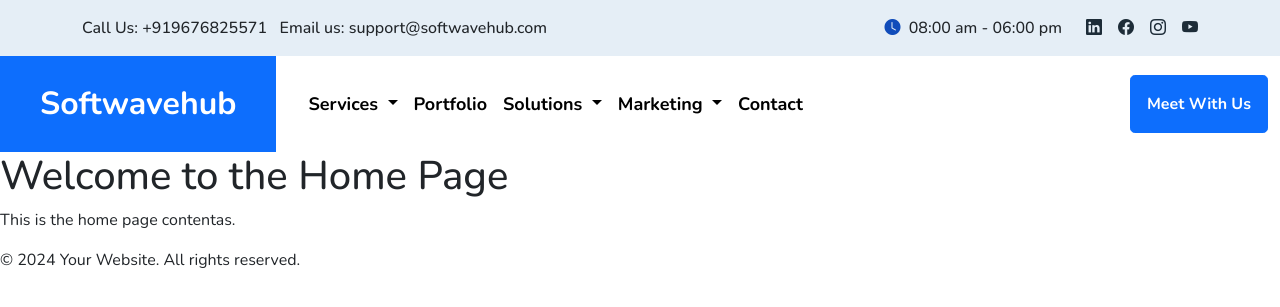
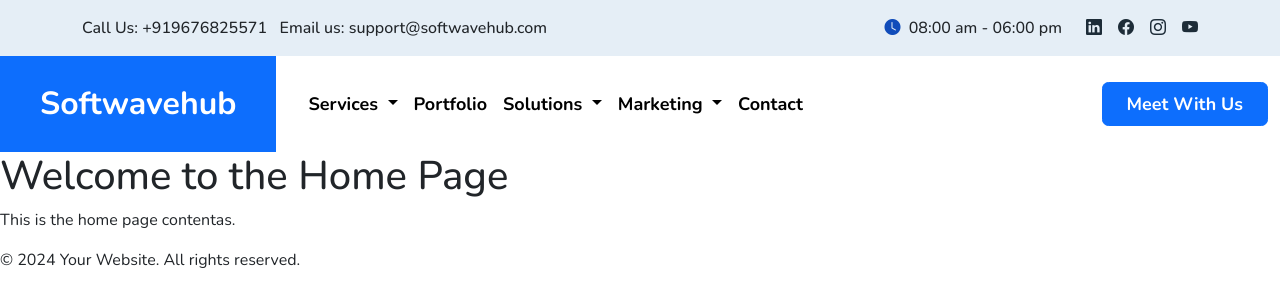
Before and after one commit to aquibj-jawed/softwave_2.0, a PHP site: page /pages/index.php in a window 1280 px wide. Shown: the top 307 px of the page. Run offline with PHP 8.4, Linux system fonts and the light colour scheme.

Commit message:
Header UI Updated

```diff
--- a/assets/css/style.css
+++ b/assets/css/style.css
@@ -30,11 +30,11 @@ a:hover {
 }
 
 .fw-700 {
-  font-weight: 700;
+  font-weight: 700 !important;
 }
 
 .fw-800 {
-  font-weight: 800;
+  font-weight: 800 !important;
 }
 
 .fs-7 {
@@ -65,4 +65,14 @@ a:hover {
   font-size: 1.125rem !important;
   font-weight: 700 !important;
   color: black !important;
+}
+
+.btn {
+  border-radius: 0.4rem !important;
+}
+.btn-primary:hover {
+  background-color: #1d2c38 !important;
+}
+.btn-lg {
+  font-size: 1.12rem !important;
 }/*# sourceMappingURL=style.css.map */
--- a/assets/css/style.scss
+++ b/assets/css/style.scss
@@ -35,10 +35,10 @@ a {
 font-weight: 600;
 }
 .fw-700 {
-  font-weight: 700;
+font-weight: 700 !important;
 }
 .fw-800 {
-  font-weight: 800;
+font-weight: 800 !important;
 }
 
 .fs-7 {
@@ -67,3 +67,18 @@ a {
         color: black !important;
     }
 }
+
+
+// button
+.btn{
+border-radius: .4rem !important;
+    &-primary{
+        &:hover{
+        background-color: $primary-lite  !important;
+        }
+    }
+
+    &-lg{
+        font-size: 1.12rem !important;
+    }
+}
--- a/includes/header.php
+++ b/includes/header.php
@@ -76,7 +76,7 @@
 
                     </ul>
 
-                    <a href="" class="btn btn-primary btn-lg fw-700 fs-6 py-3">Meet With Us</a>
+                    <a href="" class="btn btn-primary btn-lg fw-700 px-4">Meet With Us</a>
                 </div>
             </div>
         </nav>
```
Also changed, not shown: 1 other file. Lines whose indentation alone changed are shown as unchanged.
